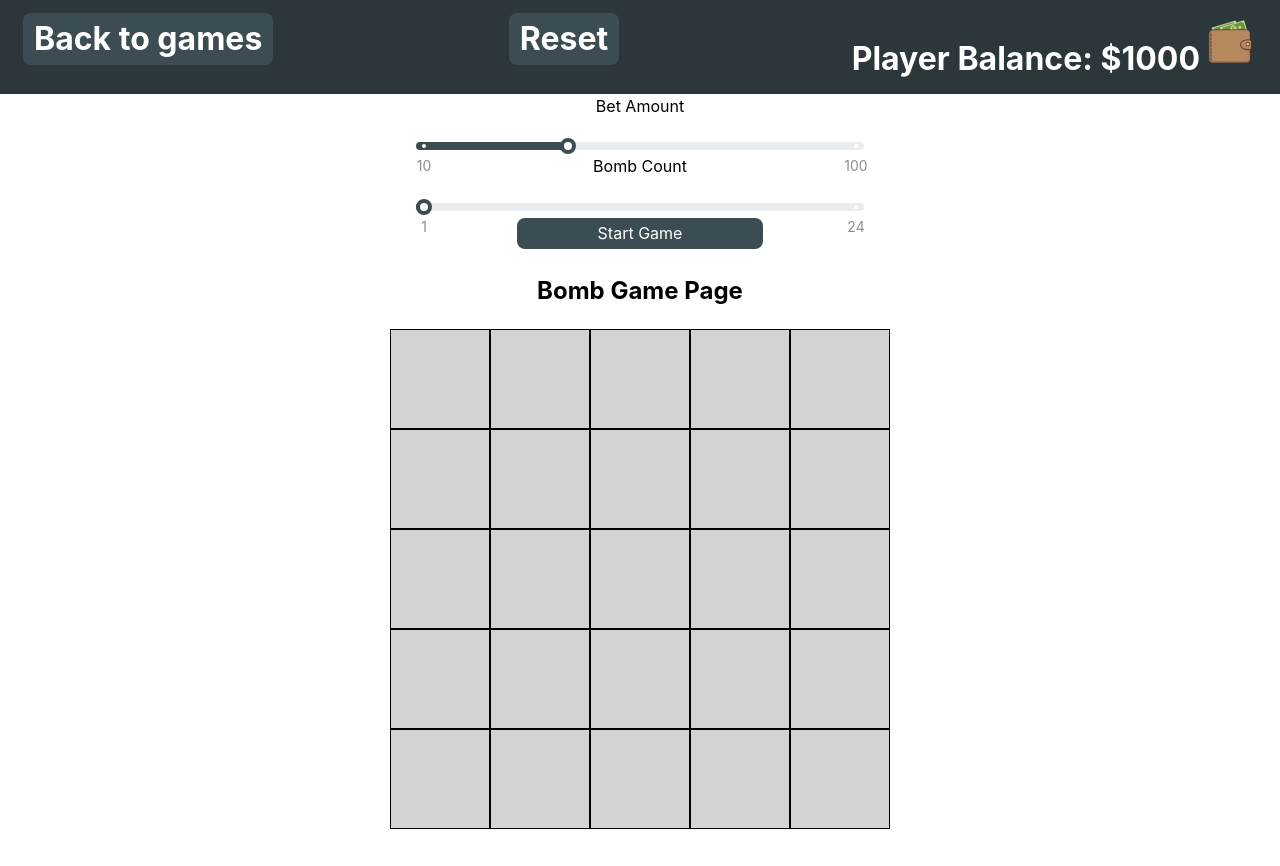
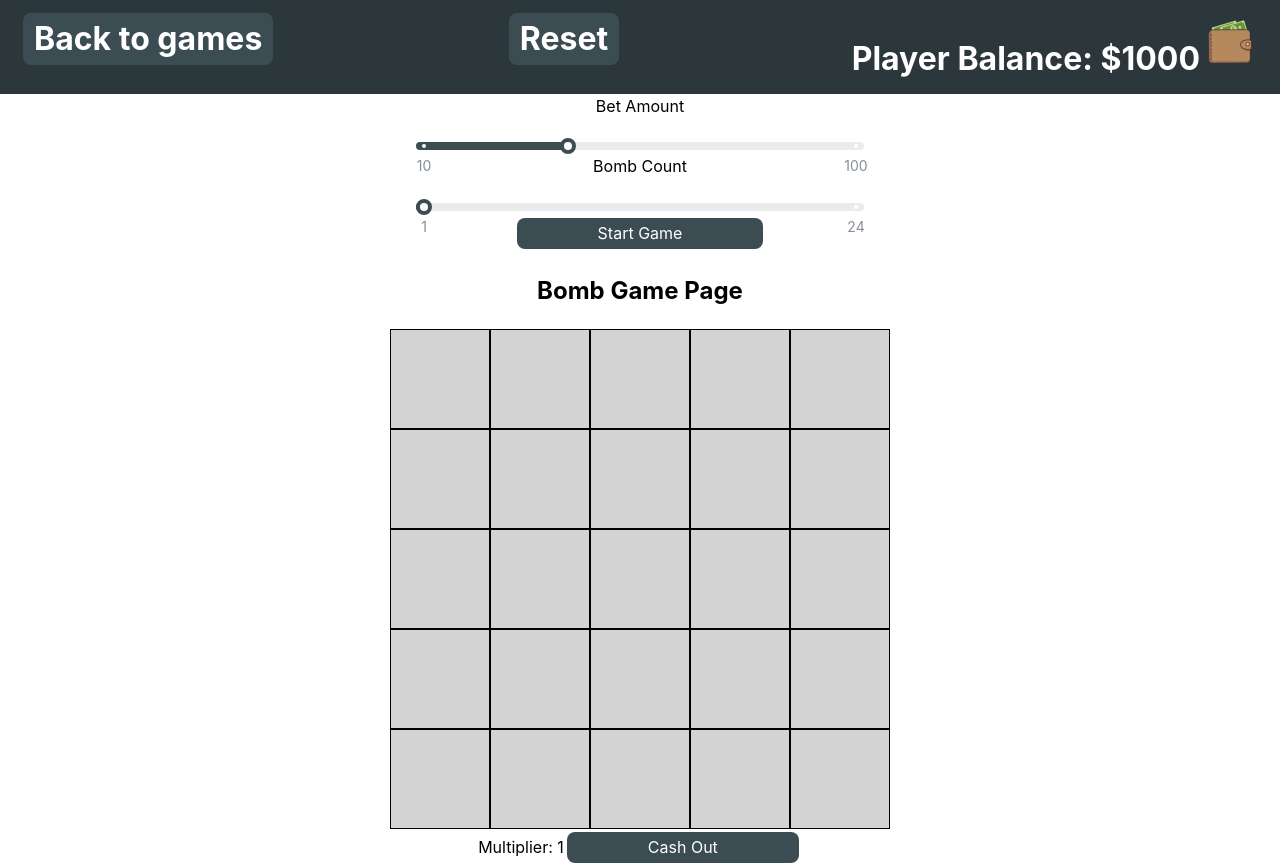
Before and after one commit to ThomasClifton/CasinoSim, a React (Vite) app: page /bomb in a window 1280 px wide. Before the commit the page ends 829 px from the top, so only its background shows below. Built offline with nearby package versions, Linux system fonts and the light colour scheme.

Commit message:
multiplier and zustand added to update wallet on win/lose

```diff
--- a/src/containers/BombGameContainer.tsx
+++ b/src/containers/BombGameContainer.tsx
@@ -7,9 +7,17 @@ import '../styles/_bomb.css';
 
 
 const Bomb = () => {
+    // zustand stuff
     const balance = useBalanceStore((state) => state.balance);
+    const addMoney = useBalanceStore((state) => state.addMoney);
+    const loseMoney = useBalanceStore((state) => state.loseMoney);
     const [value, setValue] = useState(40);
-    const [bombCount, setBombCount] = useState(1)
+
+    const [bombCount, setBombCount] = useState(1);
+    const [multiplier, setMultiplier] = useState(1);
+    const [gameOver, setGameOver] = useState(false);
+
+
 
     // array of 25 bools set to false, represents the 25 tiles and if its a mine or not
     const [board, setBoard] = useState<boolean[]>(Array(25).fill(false));
@@ -35,10 +43,12 @@ const Bomb = () => {
         const newBoard = generateBombs(bombCount);
         setBoard(newBoard);
         setClicked(Array(25).fill(false));
+        setMultiplier(1);
+        setGameOver(false);
     };
 
     const handleCellClick = (index: number) => {
-        if (clicked[index])
+        if (clicked[index] || gameOver)
             {
                 return;
             }
@@ -51,15 +61,25 @@ const Bomb = () => {
         if (board[index]) {
             setClicked(Array(25).fill(true));
             console.log("You clicked on a bomb!");
+            loseMoney(value);
+            setGameOver(true);
         } else {
             console.log("You clicked on a gem!");
+            setMultiplier(prevMultiplier => prevMultiplier + (bombCount/20))
+
         }
     };
+
+    const cashOut = () => {
+        addMoney (value * multiplier);
+        handleStartGame();
+    }
 
 
 
     return (
-        <><Header balance={balance}/>
+        <>
+        <Header balance={balance}/>
 
 
             <div>Bet Amount</div>
@@ -100,6 +120,10 @@ const Bomb = () => {
                     ))}
                 </SimpleGrid>
             </div>
+            <div>
+                Multiplier: {multiplier}
+                <button onClick={cashOut}>Cash Out</button>
+            </div>
         </>
     );
 };
```
